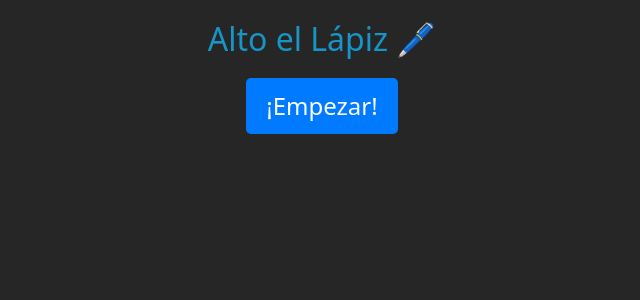
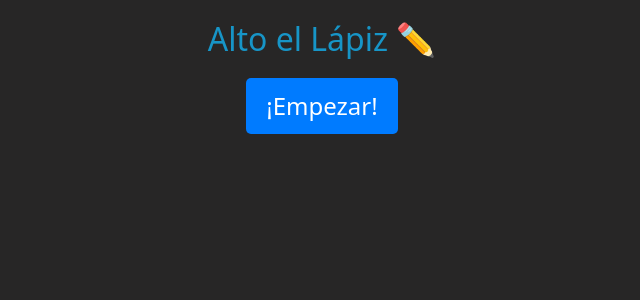
Before and after one commit to PedroLzr/hodie, a Flask app: page /stop in a window 1280 px wide. Shown: the part 62-362 px from the top of the page, without its empty margins (318-958 px from the left). Run offline with Flask 3, Linux system fonts and the light colour scheme; some libraries are stand-ins or nearby versions.

```diff
--- a/src/static/css/stop.css
+++ b/src/static/css/stop.css
@@ -89,20 +89,18 @@ h2 {
 
 #progressBar {
     width: 90%;
+    height: 22px;
     margin: 10px auto;
-    height: 22px;
     background-color: #333;
     border-radius: 20px;
 }
 
 #progressBarTimer {
+    width: 100%;
     height: 100%;
     text-align: right;
     padding: 0 10px;
     line-height: 22px;
-    /* Same as #progressBar height if we want text middle aligned */
-    /* width: 0; */
-    width: 100%;
     background-color: #CBEA00;
     box-sizing: border-box;
     border-radius: 20px;
--- a/src/templates/general/header.html
+++ b/src/templates/general/header.html
@@ -20,7 +20,7 @@
                         <a class="nav-link btn-menu" href="{{ url_for('hangman') }}">Adivina la palabra &#128064;</a>
                     </li>
                     <li class="nav-item">
-                        <a class="nav-link btn-menu" href="{{ url_for('stop') }}">Alto el lápiz &#128394;</a>
+                        <a class="nav-link btn-menu" href="{{ url_for('stop') }}">Alto el lápiz ✏️</a>
                     </li>
                     <li class="nav-item">
                         <a class="nav-link btn-menu" href="{{ url_for('credits') }}">Créditos &#128196;</a>
--- a/src/templates/pages/stop.html
+++ b/src/templates/pages/stop.html
@@ -13,7 +13,7 @@
 {% block content %}
 
 <div id="stop-container">
-    <h2>Alto el Lápiz &#128394;</h2>
+    <h2>Alto el Lápiz ✏️</h2>
     <button id="start-button">¡Empezar!</button>
 
     <div id="game-container">
```
